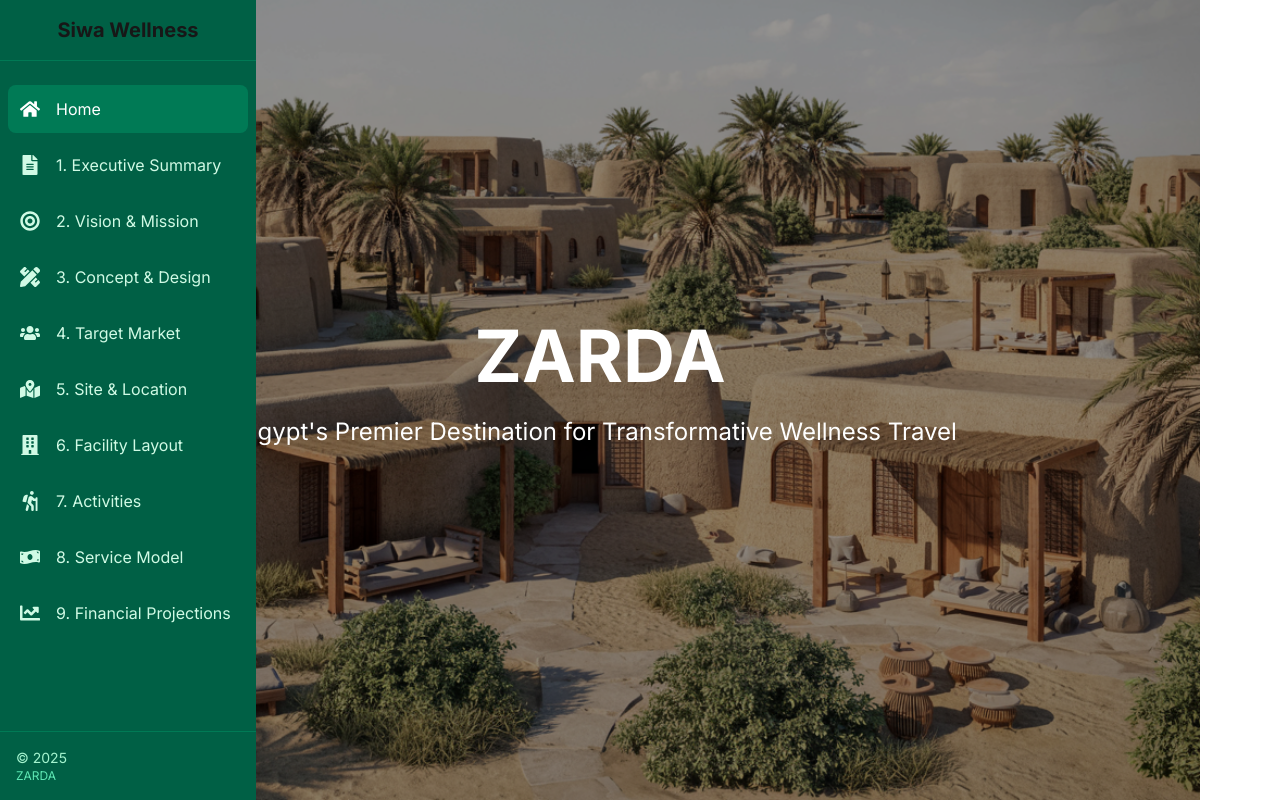
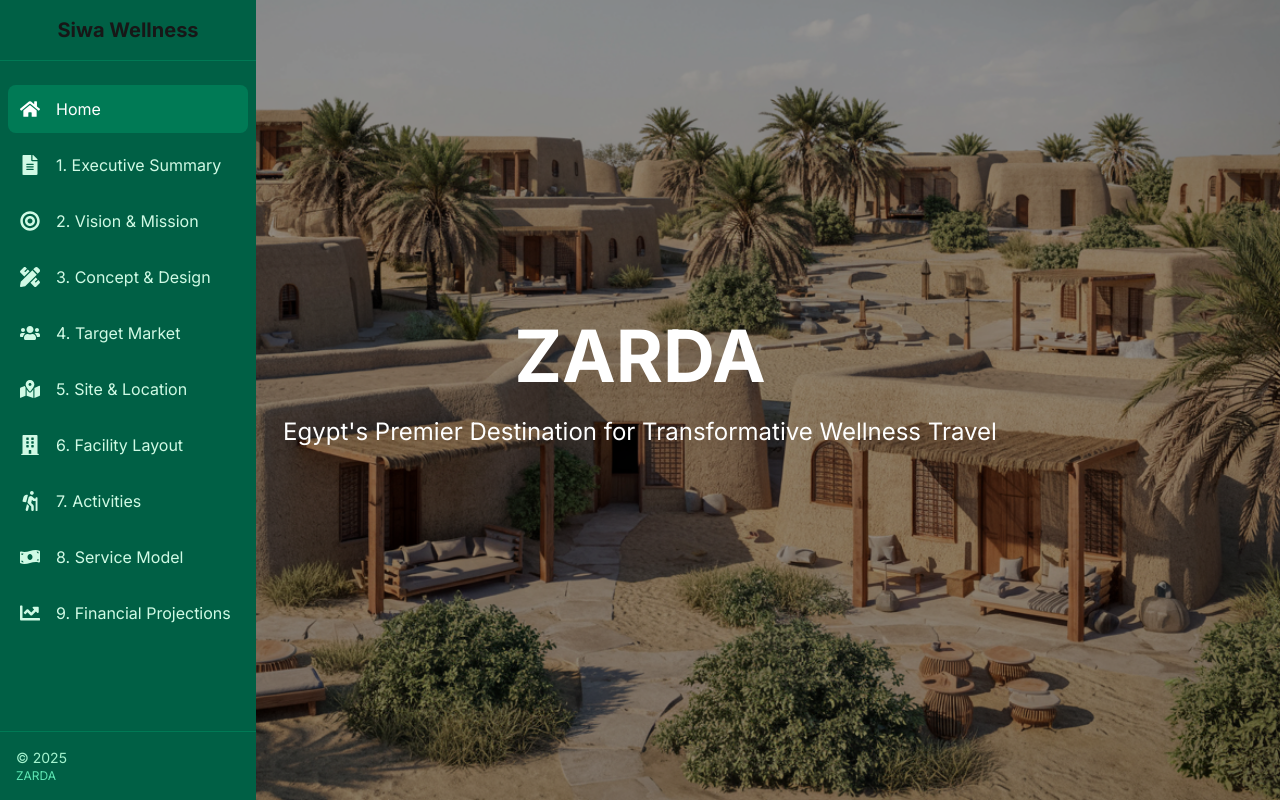
Before and after one commit to momoussa2000/siwa-wellness-resort, a Next.js app: page / in a window 1280 px wide. Shown: the top 802 px of the page. Built offline with nearby package versions, Linux system fonts and the light colour scheme.

Commit message:
Fix home page background to take up full screen width with no white borders

```diff
--- a/src/app/globals.css
+++ b/src/app/globals.css
@@ -47,16 +47,24 @@ body {
 /* Add styles to ensure full-width hero images */
 .hero-section {
   width: 100vw;
-  margin-left: calc(-50vw + 50%);
-  position: relative;
+  position: absolute;
+  top: 0;
+  left: 0;
+  right: 0;
+  margin: 0;
   overflow: hidden;
 }
 
 /* Ensure sidebar doesn't interfere with full-width elements */
 @media (min-width: 768px) {
   .hero-section {
-    width: calc(100vw - 5rem); /* 5rem is 20 in Tailwind (md:ml-20) */
+    width: 100vw;
     margin-left: 0;
-    left: -5rem;
+    left: 0;
   }
 }
+
+/* Container for page content */
+.page-container {
+  position: relative;
+}
--- a/src/app/layout.tsx
+++ b/src/app/layout.tsx
@@ -19,8 +19,8 @@ export default function RootLayout({
     <html lang="en">
       <body className={`${inter.className} m-0 p-0 overflow-x-hidden`}>
         <ClientNav />
-        <main className="min-h-screen bg-white transition-all duration-300 ease-in-out">
-          <div className="md:ml-20">
+        <main className="min-h-screen transition-all duration-300 ease-in-out">
+          <div className="w-full">
             {children}
           </div>
         </main>
--- a/src/app/page.tsx
+++ b/src/app/page.tsx
@@ -27,15 +27,16 @@ export default function Home() {
   }, [slideshowImages.length]);
 
   return (
-    <div className="min-h-screen overflow-hidden">
+    <div className="page-container min-h-screen overflow-hidden">
       {/* Hero Section - Full width with no borders using CSS class */}
       <section className="hero-section h-screen">
         <Image
           src="/images/a-wide-angle-landscape-render-of-a-groun_RKGBscJ9T5K3M-iHzFEZmw_vvC4yO75TfulKwWV_08VPQ.png"
           alt="ZARDA Resort Layout"
           fill
-          className="object-cover"
+          className="object-cover w-screen"
           priority
+          sizes="100vw"
         />
         <div className="absolute inset-0 bg-black/40" />
 
@@ -59,6 +60,8 @@ export default function Home() {
         </div>
       </section>
 
+      {/* Content Section - Positioned to start after hero section */}
+      <div className="relative mt-[100vh]">
         {/* About Section */}
         <section className="py-20 px-4 md:px-8 bg-white">
           <div className="max-w-6xl mx-auto">
@@ -154,5 +157,6 @@ export default function Home() {
           </div>
         </section>
       </div>
+    </div>
   );
 }
```
Lines whose indentation alone changed are shown as unchanged.
